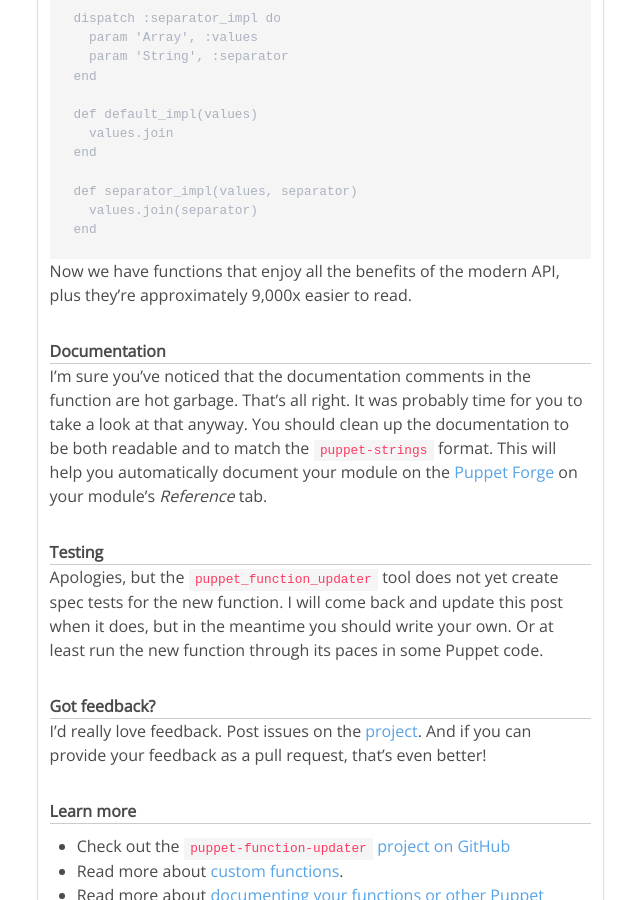
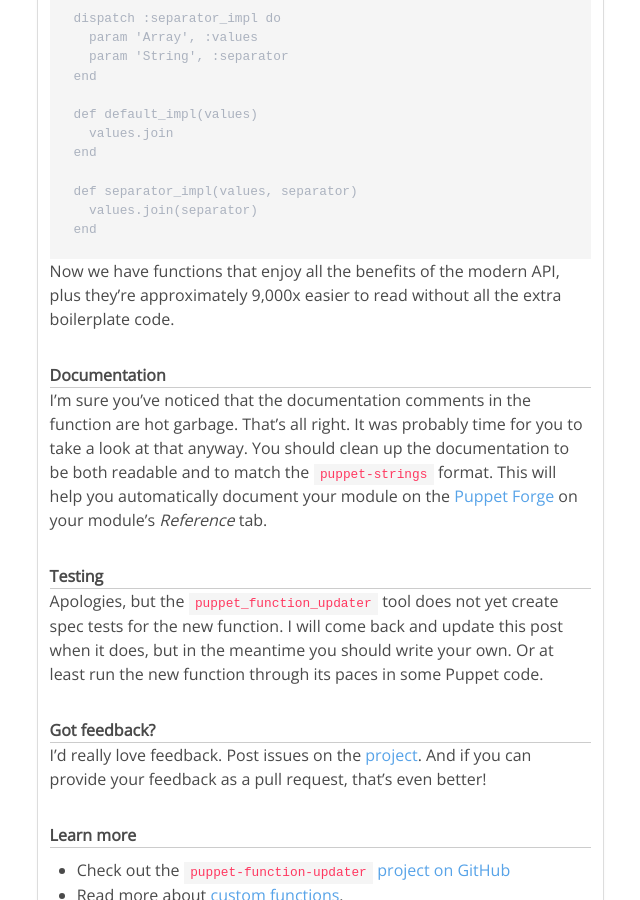
Before and after one commit to binford2k/binford2k.com, a Jekyll site: the page built from _posts/2019-11-27-automagic-function-port.md, in a window 1280 px wide and 900 px high, scrolled down 4233 px. Shown: the whole window, without its empty margins (178-818 px from the left). Built offline with Jekyll 4.4.1, drawn with Linux system fonts in a browser that asks for light colours; comment, search, counter and statistics services are not loaded.

Commit message:
fixed wording

````diff
--- a/_posts/2019-11-27-automagic-function-port.md
+++ b/_posts/2019-11-27-automagic-function-port.md
@@ -204,7 +204,7 @@ end
 ```
 
 Now we have functions that enjoy all the benefits of the modern API, plus they're
-approximately 9,000x easier to read.
+approximately 9,000x easier to read without all the extra boilerplate code.
 
 
 ## Documentation
````
